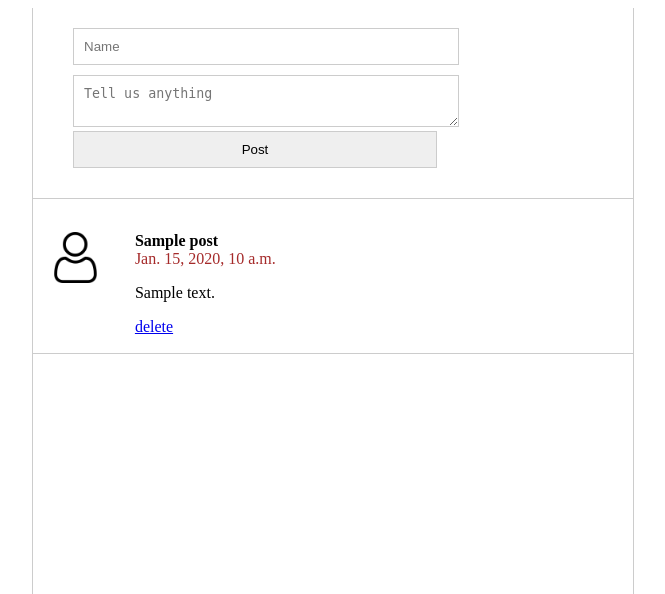
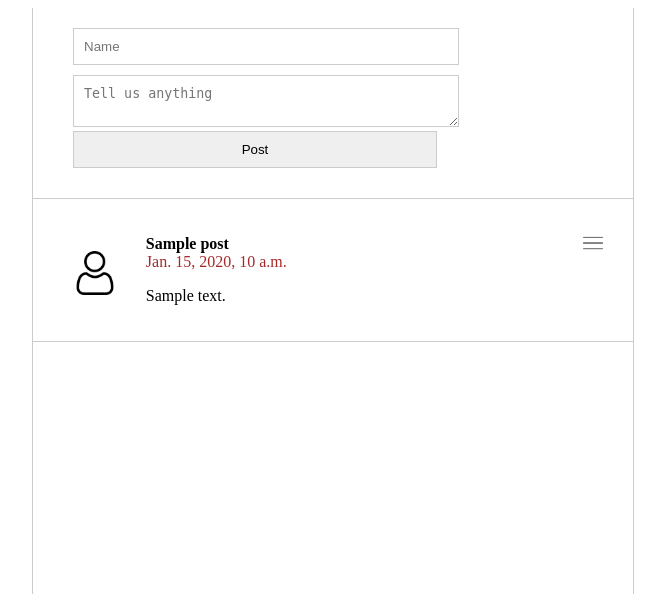
Before and after one commit to carlostechis/django_forum, a Django app: template templates/posts.html in a window 1280 px wide. Shown: the top 594 px of the page, without its empty margins (307-972 px from the left). Run offline with Django 3.2, Linux system fonts and the light colour scheme; the template is opened without the code that fills it: most values are stand-ins (such as "Sample title", 1, 10 or a date in 2020).

Commit message:
Added Menu Toggle and Delete

```diff
--- a/static/css/styles.css
+++ b/static/css/styles.css
@@ -42,13 +42,38 @@ Post
 }
 
 .posts li {
+  position: relative;
   display: flex;
   border-bottom: 1px solid #ccc;
-  padding: 17px;
+  padding: 20px 40px;
+}
+
+.posts li .menu_icon {
+  width: 20px;
+  position: absolute;
+  right: 30px;
+  top: 18px;
+}
+
+.posts li .menu {
+  display: none;
+  position: absolute;
+  top: 40px;
+  right: 15px;
+  border: 1px solid #ccc;
+  background-color: white;
+  padding: 10px 15px;
+  font-size: 15px;
+  border-radius: 3px;
+}
+
+.posts li .menu a {
+  text-decoration: none;
 }
 
 .posts li .logo {
-  flex-basis: 15%;
+  flex-basis: 14%;
+  padding-top: 16px;
 }
 
 .posts li .logo img {
--- /dev/null
+++ b/static/js/posts.js
@@ -0,0 +1,13 @@
+////////////////////////////////////////
+// JavaScript for posts page
+////////////////////////////////////////
+
+$(function() {
+    //Executed When
+    $('.js-menu-icon').click(function() {
+        // This Self element
+        // Next to div.js-menu-icon
+        //toggle switches
+        $(this).next().toggle();
+    })
+})
--- a/templates/posts.html
+++ b/templates/posts.html
@@ -12,6 +12,10 @@
     <ul>
       {% for post in posts %}
       <li>
+        <img class="menu_icon js-menu-icon" src='{% static "img/menu.png" %}' />
+        <div class="menu">
+          <a href="/delete/{{ post.id }}/">Delete</a>
+        </div>
         <div class="logo">
           <img src="{%static 'img/user.png' %}" />
         </div>
@@ -19,11 +23,16 @@
           <div class="name">{{post.name}}</div>
           <div class="datetime">{{post.created_at}}</div>
           <p>{{post.body}}</p>
-          <a href="/delete/{{post.id}}/">delete</a>
         </div>
       </li>
       {% endfor %}
     </ul>
   </section>
+  <script
+    src="https://code.jquery.com/jquery-3.6.0.js"
+    integrity="sha256-H+K7U5CnXl1h5ywQfKtSj8PCmoN9aaq30gDh27Xc0jk="
+    crossorigin="anonymous"
+  ></script>
+  <script src="{% static 'js/posts.js' %}"></script>
 </section>
 {% endblock %}
```
Also changed, not shown: db.sqlite3, static/img/menu.png (added), 3 other files.
